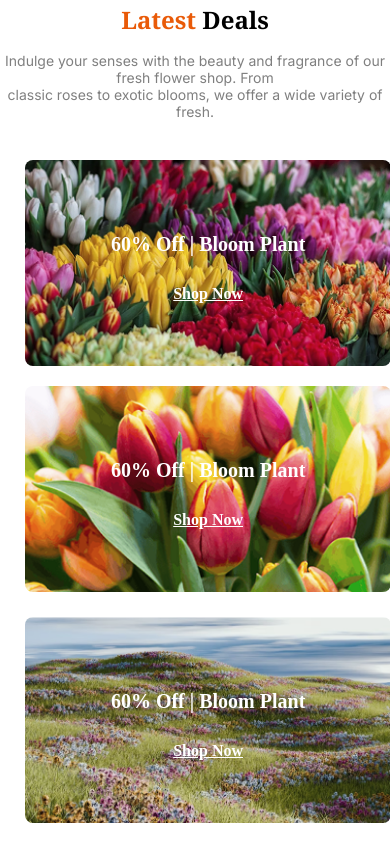
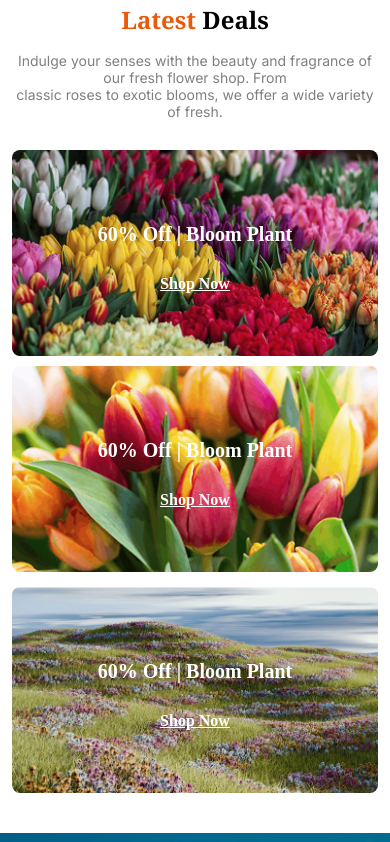
Before and after one commit to Anonnya01/Responsive-Flowers-Assignment-2, a plain HTML site: page index.html in a window 390 px wide. Shown: the part 3351-4193 px from the top of the page. Drawn offline with Linux system fonts and the light colour scheme.

Commit message:
badge fixing

```diff
--- a/index.html
+++ b/index.html
@@ -124,9 +124,10 @@
           </div>
         </div>
       </section>
-      <div id="badge"><img src="assets/trusted-badge.png" alt="" /></div>
+
       <section class="plant flex">
         <div class="plant-img">
+          <div id="badge"><img  src="assets/trusted-badge.png" alt="" /></div>
           <img src="assets/flower-store.png" alt="" />
         </div>
 
--- a/styles/responsive.css
+++ b/styles/responsive.css
@@ -83,6 +83,7 @@
   .deals {
     text-align: center;
     margin-bottom: 20px;
+    margin: 10px;
   }
   .deals h2 {
     font-size: 24px;
@@ -96,11 +97,20 @@
   .Latest-box {
     justify-content: center;
     flex-direction: column;
+    align-items: center;
+    text-align: center;
     margin-left: 5px;
+    margin-right: 5px;
     margin-bottom: 30px;
   }
+  .box-1 {
+    margin: 10px;
+  }
+  .box-2 {
+    margin: 10px;
+  }
   .box-3 {
-    margin: 20px;
+    margin: 10px;
     padding: 64px 47px;
     width: 366.22px;
     height: 206px;
--- a/styles/style.css
+++ b/styles/style.css
@@ -156,7 +156,8 @@ button:hover {
 }
 #badge img {
   position: absolute;
-  transform: translate(230%, -40%);
+  transform: translate(122%, -45%);
+
   width: 286px;
   height: 286px;
 }
```
